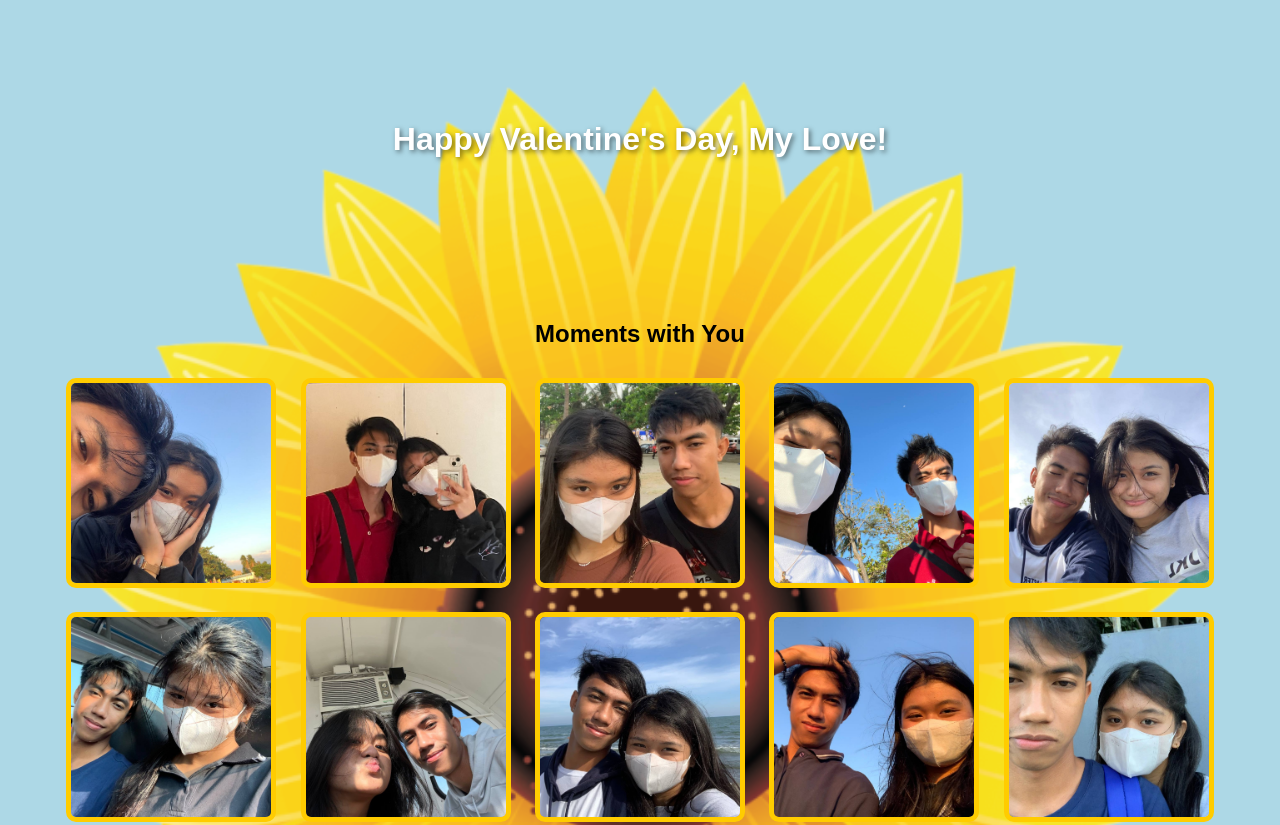
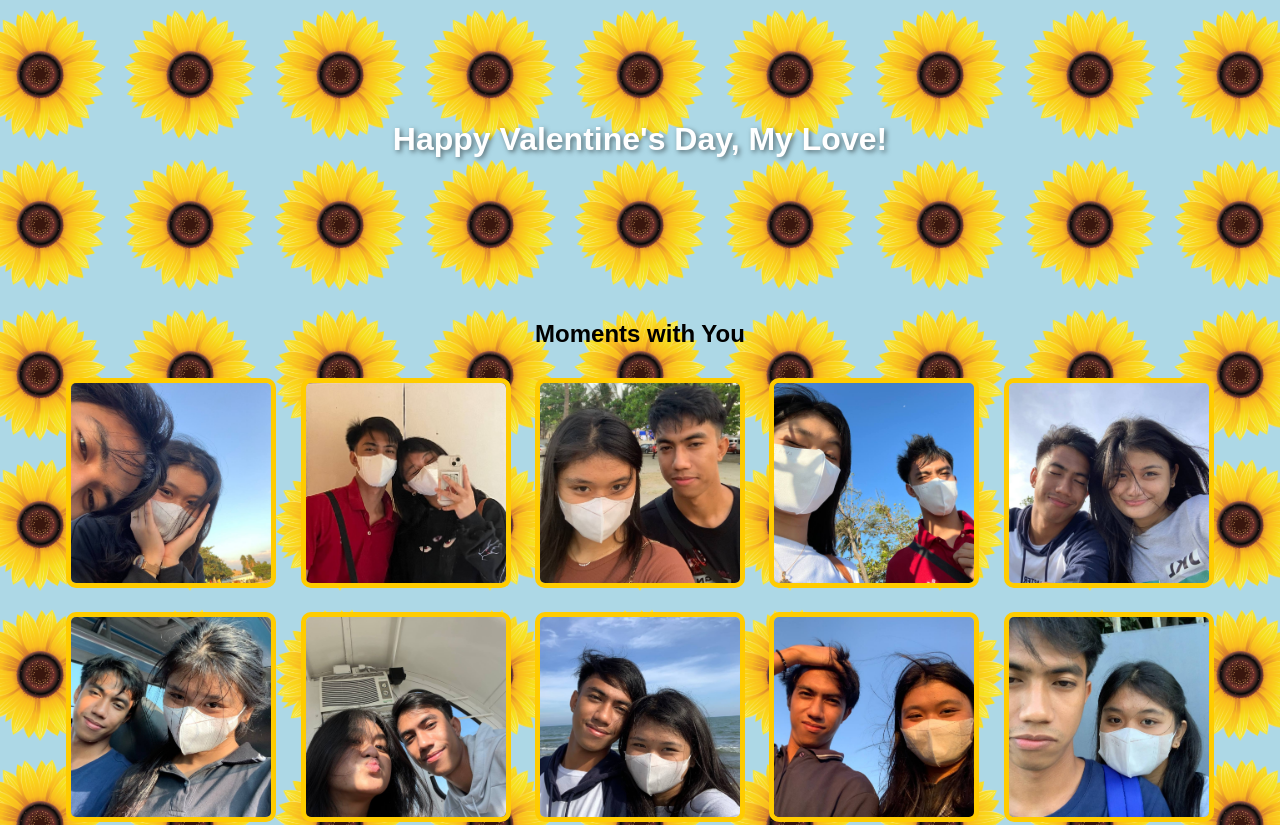
Before and after one commit to thereeence/valentines-website, a plain HTML site: page index.html in a window 1280 px wide. Shown: the top 825 px of the page. Drawn offline with Linux system fonts and the light colour scheme.

Commit message:
styles.css

```diff
--- a/styles.css
+++ b/styles.css
@@ -5,8 +5,8 @@ body {
     background-color: #add8e6; /* Light blue background */
     text-align: center;
     background-image: url('sunflowers-decor.png'); /* Sunflower decorations */
-    background-size: contain;
-    background-repeat: repeat;
+    background-size: 150px 150px; /* Smaller sunflower pattern */
+    background-repeat: repeat; /* Make it a pattern */
     background-attachment: fixed;
 }
 
```
